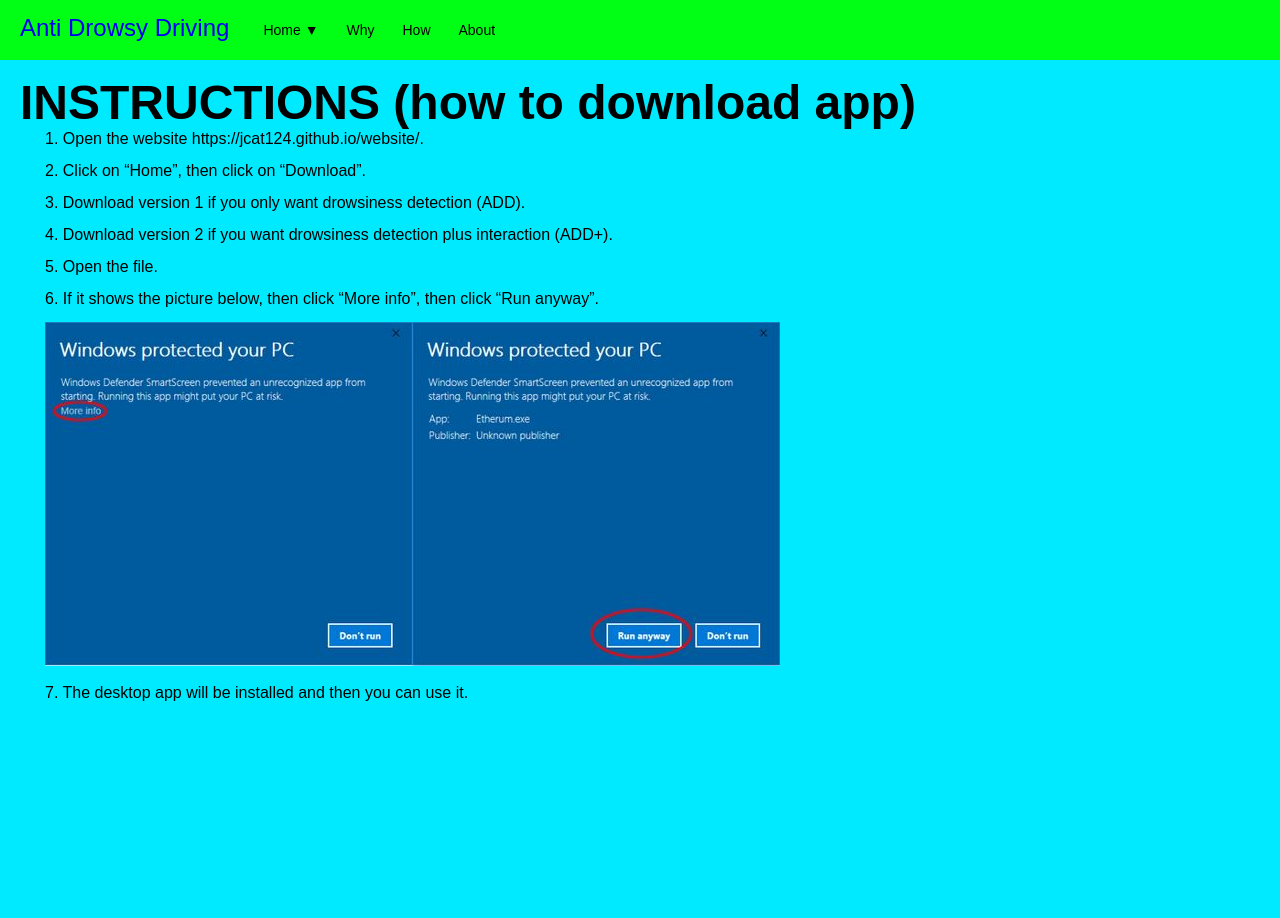
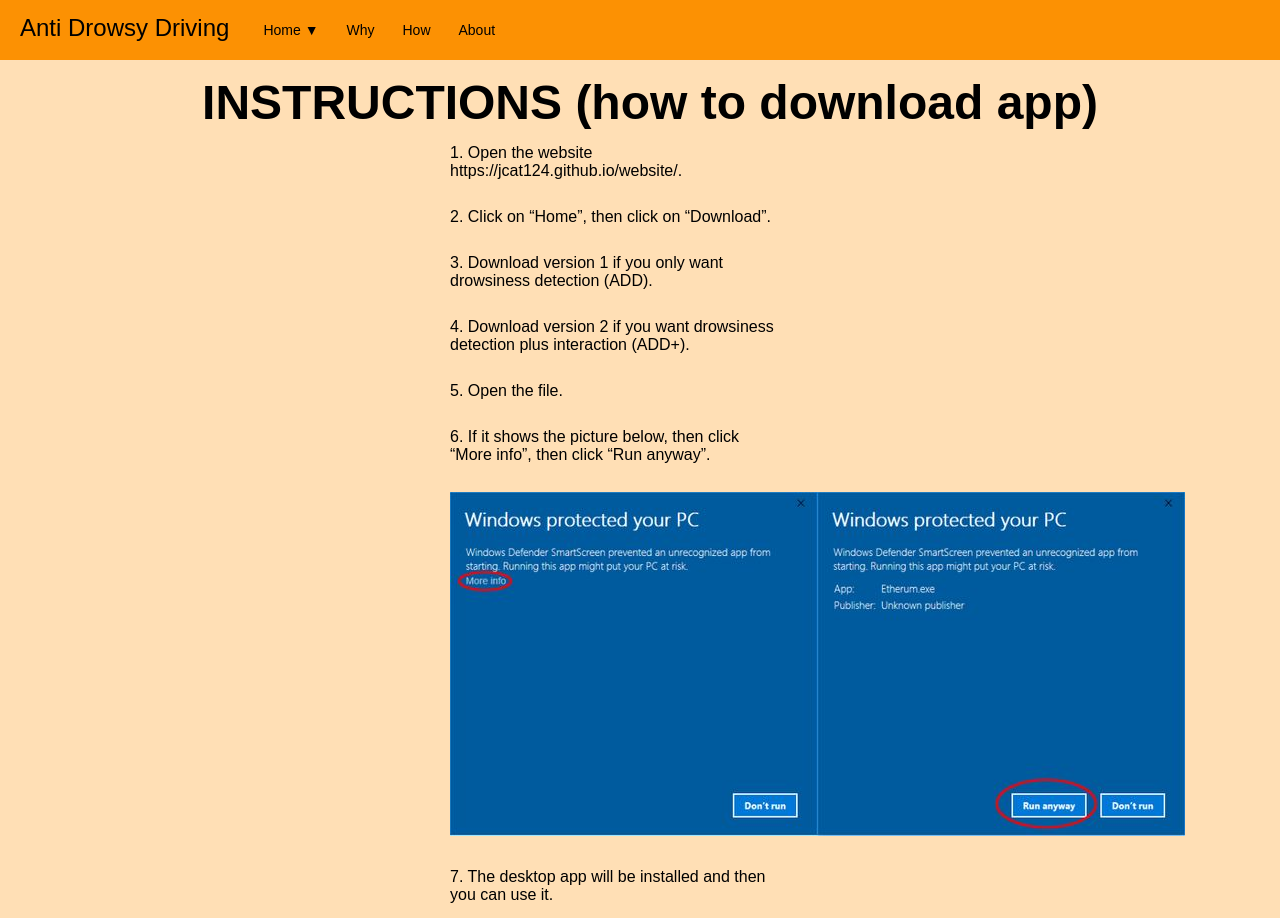
Before and after one commit to jcat124/flask-website-ADD, a Flask app: page /instructions in a window 1280 px wide. Before the commit the page ends 701 px from the top, so only its background shows below. Run offline with Flask 2, Linux system fonts and the light colour scheme.

Commit message:
Add files via upload

```diff
--- a/static/style.css
+++ b/static/style.css
@@ -4,13 +4,13 @@
 }
 
 body {
-    background-color: rgb(0, 234, 255);
+    background-color: rgb(255, 223, 181);
 }
 
 nav {
     width: 100;
     height: 60px;
-    background-color: rgb(0, 255, 21);
+    background-color: rgb(252, 145, 3);
 }
 
 nav p {
@@ -24,6 +24,7 @@ nav p {
 
 nav p a {
     text-decoration: none;
+    color: rgb(0, 0, 0);
 }
 
 nav ul {
@@ -50,7 +51,7 @@ nav ul li ul {
     position: absolute;
     padding: 10px;
     border-radius: 0px 0px 4px 4px;
-    background-color: rgb(0, 255, 21);
+    background-color: rgb(252, 145, 3);
 }
 
 nav ul li:hover ul {
@@ -67,7 +68,7 @@ nav ul li ul li a {
 }
 
 nav ul li ul li a:hover {
-    background-color: rgb(0, 234, 255);
+    background-color: rgb(255, 223, 181);
 }
 
 h1 {
@@ -75,11 +76,21 @@ h1 {
     font-size: 3em;
     padding-left: 20px;
     padding-top: 15px;
+    text-align: center;
+}
+
+ol li h2 {
+    font-family: arial;
+    font-size: 3em;
+    padding-top: 15px;
+    text-align: center;
 }
 
 ol li {
     font-size: 1em;
     font-family: arial;
-    padding-left: 45px;
+    padding-left: 450px;
     padding-bottom: 14px;
+    padding-top: 14px;
+    padding-right: 500px;
 }
```
Also changed, not shown: static/styles.css (+5 -4 lines), static/proper_detection.png (added), static/right_or_wrong_face.png (added), static/right_or_wrong_way.png (added).
